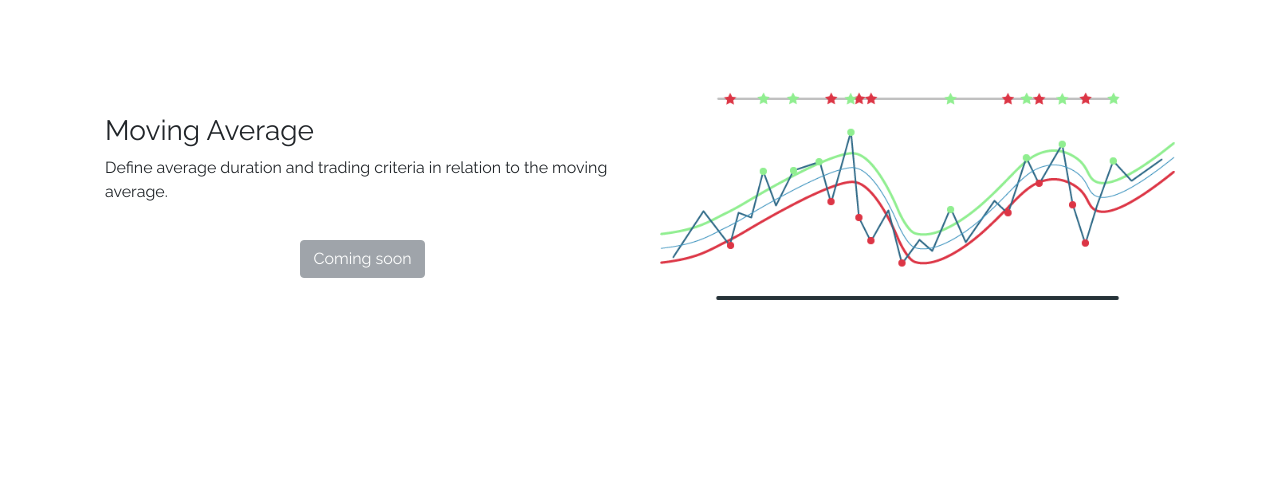
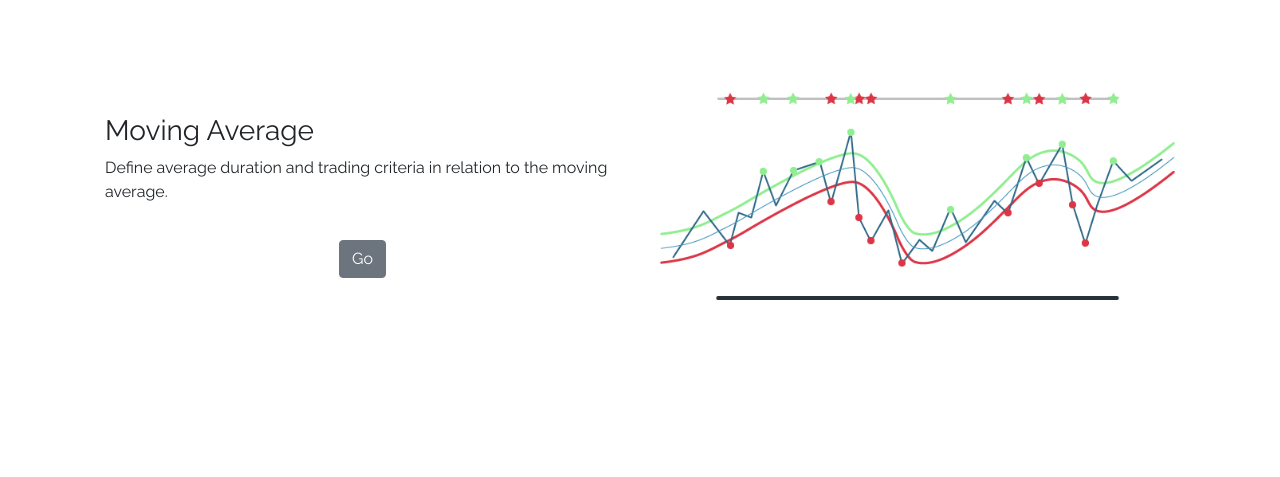
Before and after one commit to michaelpeck/Algo_Trading_Simulator, a Python web app: template src/templates/strategies.html in a window 1280 px wide. Shown: the part 728-1205 px from the top of the page. Run offline with Jinja, Linux system fonts and the light colour scheme; the template is opened without the code that fills it, so the values that code supplies are empty; some libraries are stand-ins or nearby versions.

Commit message:
10/28/19 push
push to update run file

```diff
--- a/run.py
+++ b/run.py
@@ -5,5 +5,5 @@ from src import create_app
 app = create_app()
 
 if __name__ == '__main__':
-##    app.run(debug=True)
-    app.run(port=4996)
+    app.run(debug=True)
+##    app.run(port=4996)
--- a/src/templates/strategies.html
+++ b/src/templates/strategies.html
@@ -27,7 +27,7 @@
                 <h3>Moving Average</h3>
                 <p>Define average duration and trading criteria in relation to the moving average.</p>
                 <div class="page-button text-center">
-                    <a class="btn btn-secondary disabled" href="/moving_average">Coming soon</a>
+                    <a class="btn btn-secondary" href="/moving_average">Go</a>
                 </div>
             </div>
         </div>
```
